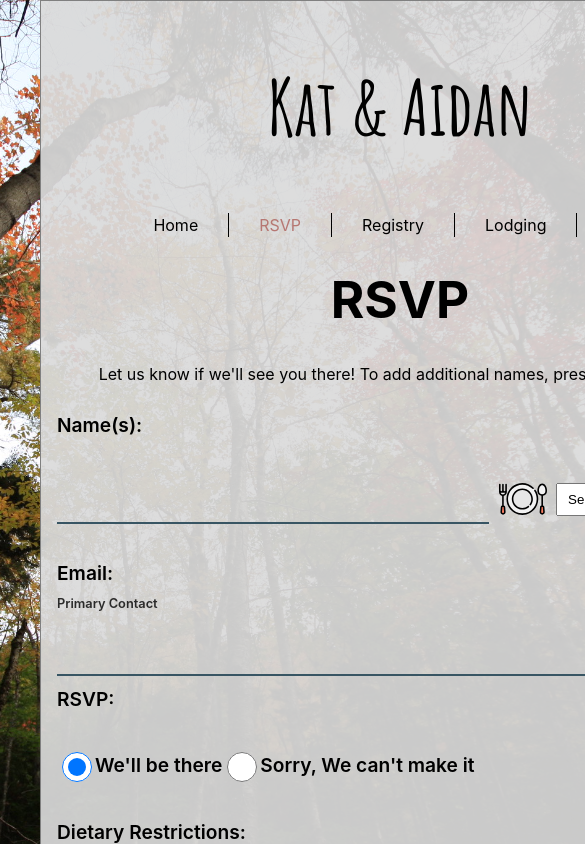
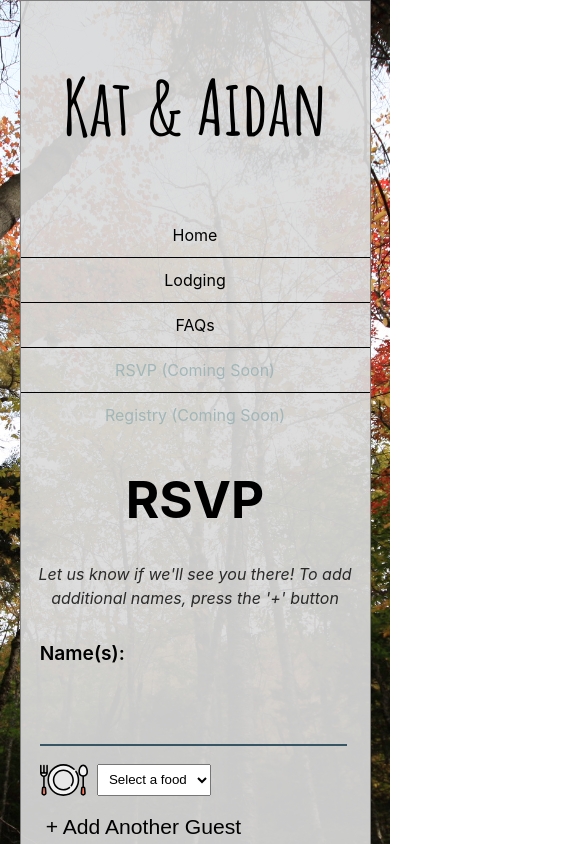
Before and after one commit to aidanbell/wedding-website, a React (Vite) app: page /rsvp in a window 390 px wide. Shown: the top 844 px of the page, 585 px wide, since content can reach past the window. Built offline with nearby package versions, Linux system fonts and the light colour scheme.

Commit message:
Fixing responsiveness

```diff
--- a/src/App.css
+++ b/src/App.css
@@ -1,4 +1,11 @@
 @import url('https://fonts.googleapis.com/css2?family=Alex+Brush&family=Allura&family=Amatic+SC:wght@700&family=Great+Vibes&display=swap');
+
+html, body {
+  margin: 0;
+  padding: 0;
+  width: 100%;
+  max-width: 100%;
+}
 
 /* color vars */
 :root {
@@ -18,16 +25,14 @@
 }
 
 #root {
-  min-width: 100vw;
+  /* min-width: 100vw;
   width: 100%;
-  text-align: center;
+  text-align: center; */
 
 }
 
 main {
   width: 80%;
-  /* height: 100vh;
-  min-height: 100vh; */
   margin: 0 auto;
   border: 1px solid grey;
   background-color: rgba(219, 219, 219, 0.92);
@@ -37,7 +42,7 @@ main {
   body {
     margin: 0;
     display: flex;
-    min-width: 800px;
+    width: 100vw;
   }
   main {
     width: 90%;
--- a/src/components/Navbar/Navbar.css
+++ b/src/components/Navbar/Navbar.css
@@ -42,3 +42,22 @@
 .navbar__links a.active {
   color: #b67772
 }
+
+.navbar__links a.disabled {
+  color: #a2b6b7;
+  pointer-events: none;
+}
+
+@media (max-width: 768px) {
+  .navbar__links {
+    flex-direction: column;
+  }
+  .navbar__links a {
+    border-right: none;
+    border-bottom: 1px solid #000;
+    padding: 10px 0;
+  }
+  .navbar__links a:last-child {
+    border-bottom: none;
+  }
+}
--- a/src/components/Navbar/Navbar.tsx
+++ b/src/components/Navbar/Navbar.tsx
@@ -4,6 +4,9 @@ import {NavLink, Link} from "react-router-dom";
 import "./Navbar.css"
 
 export default function Navbar() {
+  function disable(e) {
+    e.preventDefault();
+  }
 
   return (
     <nav className="navbar">
@@ -28,10 +31,14 @@ export default function Navbar() {
           y: [-100, 0],
         }}>
         <NavLink to="/">Home</NavLink>
-        <NavLink to="/rsvp">RSVP</NavLink>
-        <NavLink to="/registry">Registry</NavLink>
         <NavLink to="/lodging">Lodging</NavLink>
         <NavLink to="/faqs">FAQs</NavLink>
+        <NavLink onClick={disable} className="disabled"  to="/rsvp">
+          RSVP (Coming Soon)
+        </NavLink>
+        <NavLink onClick={disable} className="disabled" to="/registry">
+          Registry (Coming Soon)
+        </NavLink>
       </motion.div>
     </nav>
   );
--- a/src/index.css
+++ b/src/index.css
@@ -4,6 +4,7 @@
   font-family: Inter, system-ui, Avenir, Helvetica, Arial, sans-serif;
   line-height: 1.5;
   font-weight: 400;
+  width: 100%;
 
   background-image: url(/assets/fallbg1.jpg);
   background-size: cover;
@@ -28,4 +29,5 @@ body {
 h1 {
   font-size: 3.2em;
   line-height: 1.1;
+  text-align: center;
 }
--- a/src/pages/RSVP/RSVP.css
+++ b/src/pages/RSVP/RSVP.css
@@ -74,12 +74,16 @@ textarea {
   margin-right: 0.5em;
 }
 
-.name-row button {
+.names-input button {
   margin-left: 0.5em;
   border: none;
   background: none;
 }
 
+button.add {
+  margin-left: auto;
+  font-size: 1.1em;
+}
 
 .rsvp-form label {
   font-size: 1.2rem;
@@ -131,8 +135,16 @@ textarea {
   width: 30px;
 }
 
+p.desc {
+  font-size: 1rem;
+  font-style: italic;
+  opacity: 0.8;
+  text-align: center;
+}
+
 @media (max-width: 768px) {
   .rsvp-form {
+    font-size: 1.2em;
     grid-template-columns: 1fr;
     grid-template-areas:
       "name-label"
@@ -151,4 +163,14 @@ textarea {
       "message"
       "submit";
   }
+  .rsvp-form input[type="submit"] {
+    grid-area: submit;
+  }
+  .name-row input{
+    flex-grow: 1;
+    width: 80%;
+  }
+  .name-row {
+    flex-wrap: wrap;
+  }
 }
--- a/src/pages/RSVP/RSVP.tsx
+++ b/src/pages/RSVP/RSVP.tsx
@@ -123,7 +123,7 @@ export default function RSVP() {
       }}
       exit={{ opacity: 0 }}>
       <h1>RSVP</h1>
-      <p>
+      <p className="desc">
         Let us know if we'll see you there! To add additional names, press the
         '+' button
       </p>
@@ -132,6 +132,7 @@ export default function RSVP() {
           Name(s):
         </label>
         <div className="names">
+          <div className="names-input">
             {formData.guests?.map((guest, i) => {
               return (
                 <div className="name-row">
@@ -144,7 +145,11 @@ export default function RSVP() {
                     onChange={handleFormChange}
                   />
                   <label htmlFor={`food-${i}`}>
-                  <img className="icon" src={foodIconSwitcher(guest.food)} alt="Plate Icon" />
+                    <img
+                      className="icon"
+                      src={foodIconSwitcher(guest.food)}
+                      alt="Plate Icon"
+                    />
                   </label>
                   <select
                     id={`food-${i}`}
@@ -152,18 +157,16 @@ export default function RSVP() {
                     required
                     value={guest.food}
                     onChange={handleFormChange}>
-                    <option value="" disabled>Select a food</option>
-                  <option value="chicken">
-                    Chicken
+                    <option value="" disabled>
+                      Select a food
                     </option>
+                    <option value="chicken">Chicken</option>
                     <option value="beef">Beef</option>
                     <option value="seafood">Seafood</option>
                     <option value="veg">Vegetarian</option>
                   </select>
                   {i === 0 ? (
-                  <button className="add" onClick={additionalNames}>
-                    <img className="icon" src={plusImg} alt="Plus Icon" />
-                  </button>
+                    <></>
                   ) : (
                     <button
                       className="remove"
@@ -175,6 +178,10 @@ export default function RSVP() {
                 </div>
               );
             })}
+            <button className="add" onClick={additionalNames}>
+              + Add Another Guest
+            </button>
+          </div>
         </div>
         <label htmlFor="email">
           Email:
```
Lines whose indentation alone changed are shown as unchanged.
